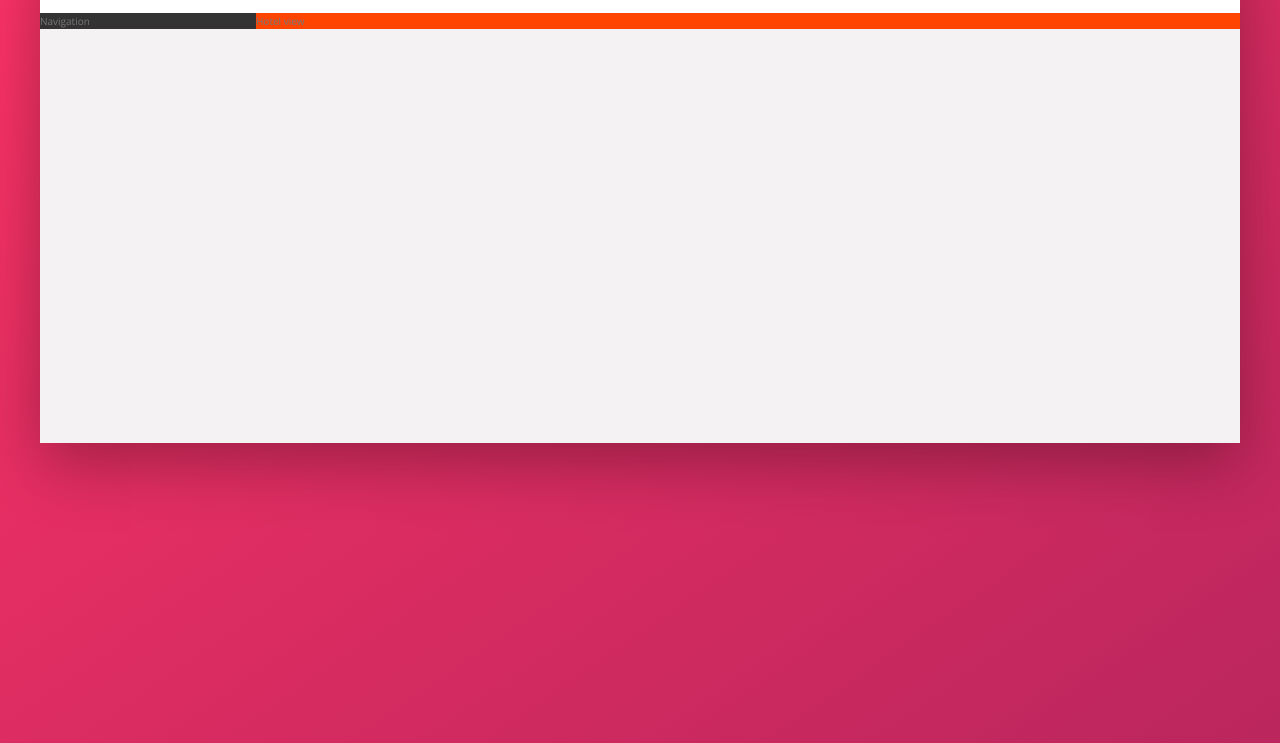
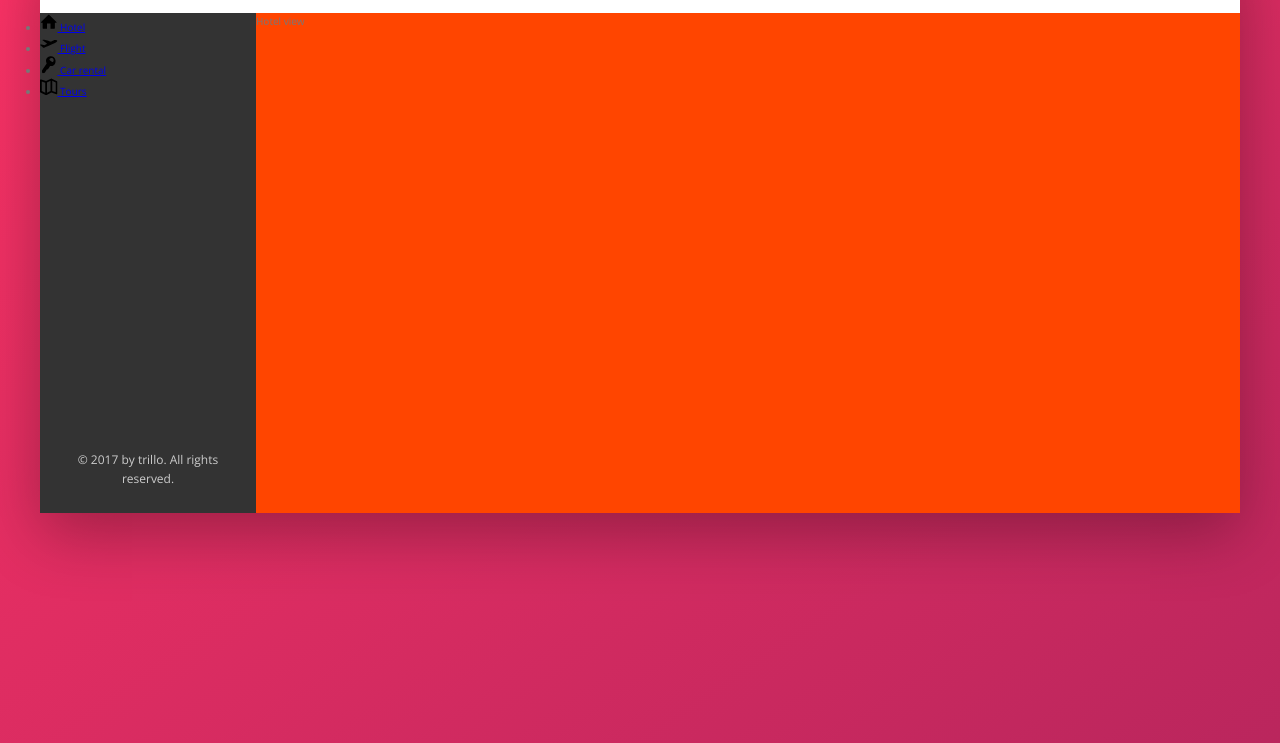
Before and after one commit to mkilicarslan/trillo, a website: page index.html in a window 1280 px wide. Shown: the part 137-880 px from the top of the page. Drawn offline with nearby package versions, Linux system fonts and the light colour scheme.

Commit message:
Build the Navigation pt1
- Write HTML of Sidebar
- Add style for legal text
- Add flex to side-navigation
- Define icon sizes in Sidebar.

```diff
--- a/index.html
+++ b/index.html
@@ -47,7 +47,44 @@
 
         <div class="content">
           <nav class="sidebar">
-            Navigation
+            <ul class="side-nav">
+              <li class="side-nav__item side-nav__item--active">
+                <a href="#" class="side-nav__link">
+                  <svg class="side-nav__icon">
+                    <use xlink:href="img/sprite.svg#icon-home"></use>
+                  </svg>
+                  <span>Hotel</span>
+                </a>
+              </li>
+              <li class="side-nav__item">
+                <a href="#" class="side-nav__link">
+                  <svg class="side-nav__icon">
+                    <use xlink:href="img/sprite.svg#icon-aircraft-take-off"></use>
+                  </svg>
+                  <span>Flight</span>
+                </a>
+              </li>
+              <li class="side-nav__item">
+                <a href="#" class="side-nav__link">
+                  <svg class="side-nav__icon">
+                    <use xlink:href="img/sprite.svg#icon-key"></use>
+                  </svg>
+                  <span>Car rental</span>
+                </a>
+              </li>
+              <li class="side-nav__item">
+                <a href="#" class="side-nav__link">
+                  <svg class="side-nav__icon">
+                    <use xlink:href="img/sprite.svg#icon-map"></use>
+                  </svg>
+                  <span>Tours</span>
+                </a>
+              </li>
+            </ul>
+
+            <div class="legal">
+              &copy; 2017 by trillo. All rights reserved.
+            </div>
           </nav>
 
           <main class="hotel-view">
--- a/sass/_components.scss
+++ b/sass/_components.scss
@@ -113,3 +113,30 @@
     margin-right: 1rem;
   }
 }
+
+//////////////////////////////////////
+// SIDE NAVIGATION
+.side-nav {
+  &__item {
+
+  }
+
+  &__link {
+
+  }
+
+  &__icon {
+    width: 1.75rem;
+    height: 1.75rem;
+  }
+}
+
+//////////////////////////////////////
+// LEGAL TEXT
+
+.legal {
+  font-size: 1.2rem;
+  color: var(--color-grey-light-4);
+  text-align: center;
+  padding: 2.5rem;
+}
--- a/sass/_layout.scss
+++ b/sass/_layout.scss
@@ -23,8 +23,12 @@
 
 .sidebar {
   background-color: var(--color-grey-dark-1);
+  height: 50rem;
+  flex: 0 0 18%;
 
-  flex: 0 0 18%;
+  display: flex;
+  flex-direction: column;
+  justify-content: space-between;
 }
 
 .hotel-view {
```
Also changed, not shown: css/style.css.
